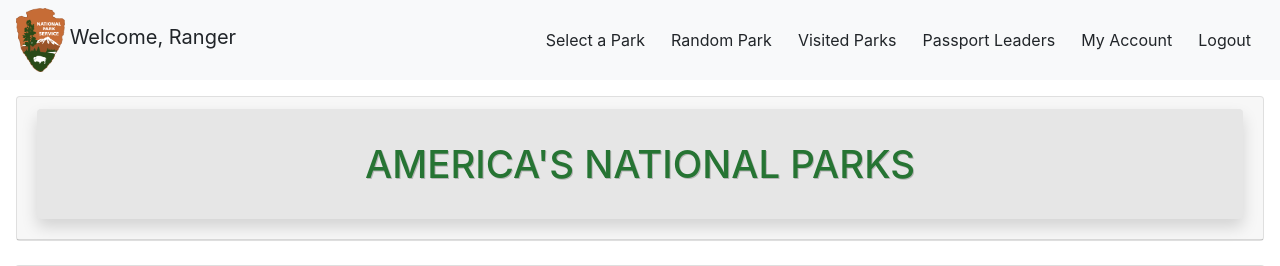
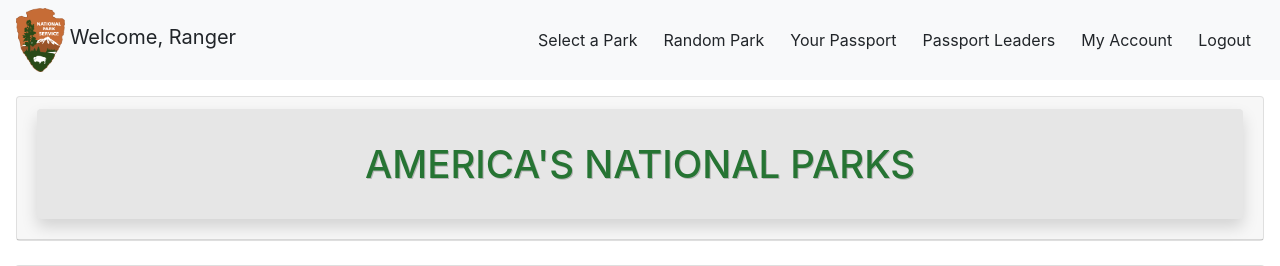
Before and after one commit to johnmalbert/ParksPassport, a Django app: template Hike_Planner/main_app/templates/parks.html in a window 1280 px wide. Shown: the top 266 px of the page. Run offline with Django 3.2, Linux system fonts and the light colour scheme; the template is opened without the code that fills it, so the values that code supplies are empty; some libraries are stand-ins or nearby versions.

Commit message:
Update UI

```diff
--- a/Hike_Planner/main_app/templates/all_users.html
+++ b/Hike_Planner/main_app/templates/all_users.html
@@ -99,7 +99,7 @@
                 <a href="/parks/random"><button class="btn btn-default">Random Park</button></a>
             </li>
             <li class="nav-item">
-                <a href="/parks/user/visited"><button class="btn btn-default">Visited Parks</button></a>
+                <a href="/parks/user/visited"><button class="btn btn-default">Your Passport</button></a>
             </li>
             <li class="nav-item">
                 <a href="/parks/user/leaders"><button class="btn btn-default">Passport Leaders</button></a>
--- a/Hike_Planner/main_app/templates/my_account.html
+++ b/Hike_Planner/main_app/templates/my_account.html
@@ -97,7 +97,7 @@
                 <a href="/parks/random"><button class="btn btn-default">Random Park</button></a>
             </li>
             <li class="nav-item">
-                <a href="/parks/user/visited"><button class="btn btn-default">Visited Parks</button></a>
+                <a href="/parks/user/visited"><button class="btn btn-default">Your Passport</button></a>
             </li>
             <li class="nav-item">
                 <a href="/parks/user/leaders"><button class="btn btn-default">Passport Leaders</button></a>
--- a/Hike_Planner/main_app/templates/parks.html
+++ b/Hike_Planner/main_app/templates/parks.html
@@ -99,7 +99,7 @@
                 <a href="/parks/random"><button class="btn btn-default">Random Park</button></a>
             </li>
             <li class="nav-item">
-                <a href="/parks/user/visited"><button class="btn btn-default">Visited Parks</button></a>
+                <a href="/parks/user/visited"><button class="btn btn-default">Your Passport</button></a>
             </li>
             <li class="nav-item">
                 <a href="/parks/user/leaders"><button class="btn btn-default">Passport Leaders</button></a>
--- a/Hike_Planner/main_app/templates/user_passport.html
+++ b/Hike_Planner/main_app/templates/user_passport.html
@@ -99,7 +99,7 @@
                 <a href="/parks/random"><button class="btn btn-default">Random Park</button></a>
             </li>
             <li class="nav-item">
-                <a href="/parks/user/visited"><button class="btn btn-default">Visited Parks</button></a>
+                <a href="/parks/user/visited"><button class="btn btn-default">Your Passport</button></a>
             </li>
             <li class="nav-item">
                 <a href="/parks/user/leaders"><button class="btn btn-default">Passport Leaders</button></a>
--- a/Hike_Planner/main_app/templates/visited_parks.html
+++ b/Hike_Planner/main_app/templates/visited_parks.html
@@ -99,7 +99,7 @@
                 <a href="/parks/random"><button class="btn btn-default">Random Park</button></a>
             </li>
             <li class="nav-item">
-                <a href="/parks/user/visited"><button class="btn btn-default">Visited Parks</button></a>
+                <a href="/parks/user/visited"><button class="btn btn-default">Your Passport</button></a>
             </li>
             <li class="nav-item">
                 <a href="/parks/user/leaders"><button class="btn btn-default">Passport Leaders</button></a>
```
